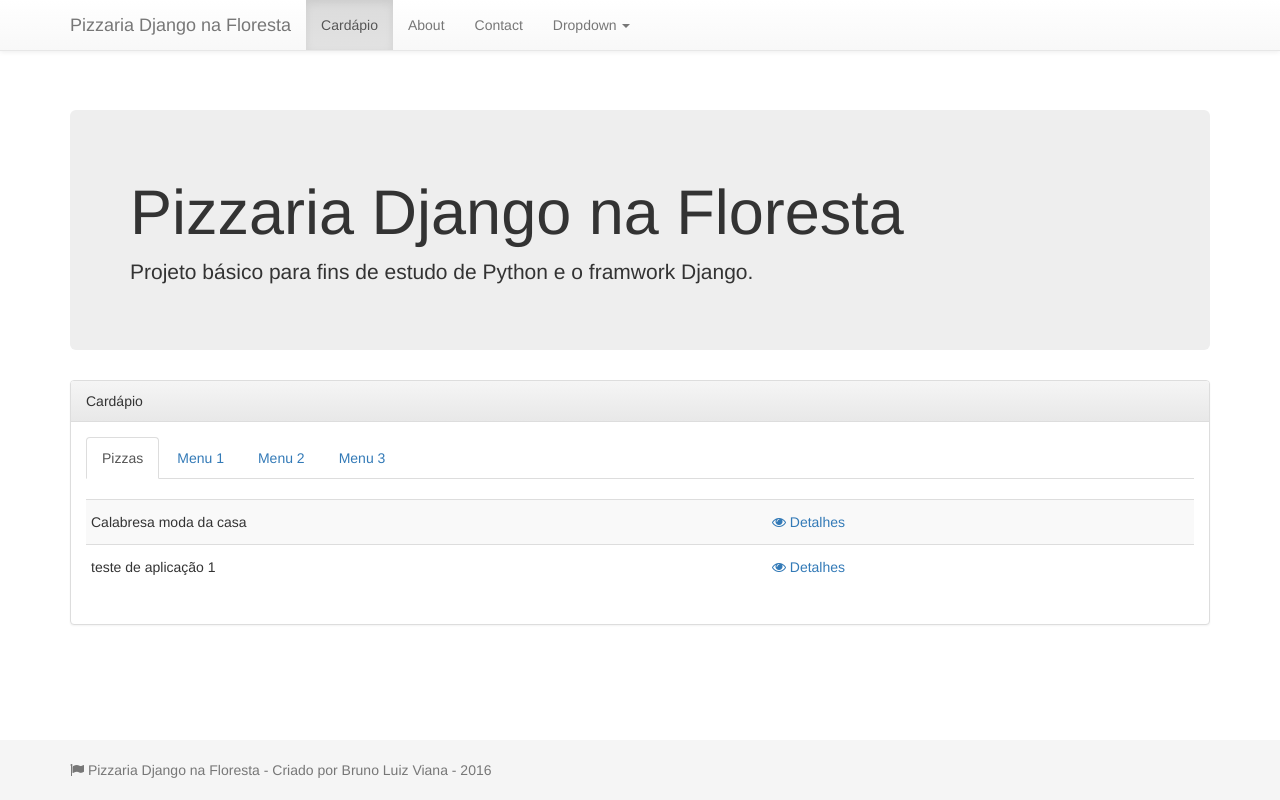
After one commit to BrunoLV/projeto_pizza_django, a Django app: page /cadastro_pizza/pizzas/cardapio/ in a window 1280 px wide. The commit adds this page. Run offline with Django 3.2, Linux system fonts and the light colour scheme; data comes from the database, SQL or seed files in the repository; both versions use the stored data as it was after the commit; some libraries are stand-ins or nearby versions.

Commit message:
Inclusão de novas telas

```diff
--- a/cadastro_pizza/models.py
+++ b/cadastro_pizza/models.py
@@ -24,7 +24,7 @@
         return reverse('pizzas:lista-pizzas')
 
     def __str__(self):
-        return self.nome
+        return self.sabor
 
     class Meta:
         db_table = 'pizzas'
--- /dev/null
+++ b/cadastro_pizza/static/styles/jumbotron.css
@@ -0,0 +1,5 @@
+/* Move down content because we have a fixed navbar that is 50px tall */
+body {
+  padding-top: 50px;
+  padding-bottom: 20px;
+}
--- a/cadastro_pizza/templates/base.html
+++ b/cadastro_pizza/templates/base.html
@@ -5,15 +5,16 @@
     <meta charset="utf-8">
     <meta http-equiv="X-UA-Compatible" content="IE=edge">
     <meta name="viewport" content="width=device-width, initial-scale=1">
+    <link rel="icon" href="{% static 'images/favicon.png' %}">
     <title>{% block title %} {% endblock %}</title>
     <link href="{% static "styles/bootstrap.min.css" %}" rel="stylesheet">
     <link href="{% static "styles/bootstrap-theme.min.css" %}" rel="stylesheet">
     <link href="{% static "styles/ie10-viewport-bug-workaround.css" %}" rel="stylesheet">
     <link href="{% static "styles/sticky-footer-navbar.css" %}" rel="stylesheet">
+    <link href="{% static "styles/jumbotron.css" %}" rel="stylesheet">
     <link href="{% static "styles/font-awesome.min.css" %}" rel="stylesheet">
 </head>
 <body>
-
     <!-- Fixed navbar -->
     <nav class="navbar navbar-default navbar-fixed-top">
         <div class="container">
@@ -24,11 +25,11 @@
                     <span class="icon-bar"></span>
                     <span class="icon-bar"></span>
                 </button>
-          <a class="navbar-brand" href="#">Project name</a>
+                <a class="navbar-brand" href="{% url 'pizzas:cardapio' %}">Pizzaria Django na Floresta</a>
             </div>
             <div id="navbar" class="collapse navbar-collapse">
                 <ul class="nav navbar-nav">
-            <li class="active"><a href="#">Home</a></li>
+                    <li class="active"><a href="{% url 'pizzas:cardapio' %}">Cardápio</a></li>
                     <li><a href="#about">About</a></li>
                     <li><a href="#contact">Contact</a></li>
                     <li class="dropdown">
@@ -47,7 +48,6 @@
             </div><!--/.nav-collapse -->
         </div>
     </nav>
-
     <div class="container">
         <div class="jumbotron">
             <h1>Pizzaria Django na Floresta</h1>
@@ -58,12 +58,14 @@
     </div>
     <footer class="footer">
         <div class="container">
-              <p class="text-muted">Pizzaria Django na Floresta - 2016.</p>
+            <p class="text-muted">
+                <i class="fa fa-flag" aria-hidden="true"></i>
+                Pizzaria Django na Floresta - Criado por Bruno Luiz Viana - 2016
+            </p>
         </div>
     </footer>
     <script type="text/javascript" src="{% static "js/jquery.min.js" %}"></script>
     <script type="text/javascript" src="{% static "js/bootstrap.min.js" %}"></script>
     <script type="text/javascript" src="{% static "js/ie-emulation-modes-warning.js" %}"></script>
 </body>
-
 </html>
--- /dev/null
+++ b/cadastro_pizza/templates/cadastro_pizza/cardapio.html
@@ -0,0 +1,53 @@
+{% extends "base.html" %}
+{% block title %} Listagem de Pizzas {% endblock %}
+{% block content %}
+<div class="panel panel-default">
+    <div class="panel-heading">
+        Cardápio
+    </div>
+    <div class="panel-body">
+
+        <ul class="nav nav-tabs">
+            <li class="active"><a data-toggle="tab" href="#pizzas_tab">Pizzas</a></li>
+            <li><a data-toggle="tab" href="#esfihas_tab">Menu 1</a></li>
+            <li><a data-toggle="tab" href="#lanches_tab">Menu 2</a></li>
+            <li><a data-toggle="tab" href="#bebidas_tab">Menu 3</a></li>
+        </ul>
+
+        <div class="tab-content">
+            <div id="pizzas_tab" class="tab-pane fade in active">
+                <br/>
+                <div class="table-responsive">
+                <table class="table table-striped table-condensed">
+                    <tbody>
+                        {% for pizza in pizzas %}
+                            <tr>
+                                <td style="vertical-align: middle">{{ pizza }}</td>
+                                <td>
+                                    <a class="btn btn-link">
+                                        <i class="fa fa-eye" aria-hidden="true"></i>
+                                        Detalhes
+                                    </a>
+                                </td>
+                            </tr>
+                        {% endfor %}
+                    </tbody>
+                </table>
+                </div>
+            </div>
+            <div id="esfihas_tab" class="tab-pane fade">
+                <br/>
+                <p>Ut enim ad minim veniam, quis nostrud exercitation ullamco laboris nisi ut aliquip ex ea commodo consequat.</p>
+            </div>
+            <div id="lanches_tab" class="tab-pane fade">
+                <br/>
+                <p>Sed ut perspiciatis unde omnis iste natus error sit voluptatem accusantium doloremque laudantium, totam rem aperiam.</p>
+            </div>
+            <div id="bebidas_tab" class="tab-pane fade">
+                <br/>
+                <p>Eaque ipsa quae ab illo inventore veritatis et quasi architecto beatae vitae dicta sunt explicabo.</p>
+            </div>
+        </div>
+    </div>
+</div>
+{% endblock %}
--- a/cadastro_pizza/templates/cadastro_pizza/lista-pizza.html
+++ b/cadastro_pizza/templates/cadastro_pizza/lista-pizza.html
@@ -1,9 +1,6 @@
 {% extends "base.html" %}
-
 {% block title %} Listagem de Pizzas {% endblock %}
-
 {% block content %}
-
 <div class="panel panel-primary">
     <div class="panel-heading">
         Pizza - Listagem
@@ -14,6 +11,7 @@
             Novo
         </a>
         <br/><br/>
+        <div class="table-responsive">
         <table class="table table-condensed table-striped table-hover">
             <tr>
                 <th>Sabor</th>
@@ -49,5 +47,5 @@
         </table>
         </div>
     </div>
-
+</div>
 {% endblock %}
--- a/cadastro_pizza/templates/cadastro_pizza/pizza_confirm_delete.html
+++ b/cadastro_pizza/templates/cadastro_pizza/pizza_confirm_delete.html
@@ -1,9 +1,6 @@
 {% extends "base.html" %}
-
 {% block title %} Cadastro de Pizzas {% endblock %}
-
 {% block content %}
-
 <form method="post">
 	{% csrf_token %}
 	Você tem certeza que deseja excluir a pizza {{ object.sabor }}?
@@ -17,5 +14,4 @@
 		Não
 	</a>
 </form>
-
 {% endblock %}
--- a/cadastro_pizza/urls.py
+++ b/cadastro_pizza/urls.py
@@ -9,5 +9,6 @@
     url(r'^pizzas/(?P<pk>[0-9]+)/delete/$', PizzaDelete.as_view(), name="exclui-pizza"),
     url(r'^pizzas/listar$', views.lista_pizzas, name='lista-pizzas'),
     url(r'^pizzas/nova/$', views.nova_pizza, name='nova-pizza'),
+    url(r'^pizzas/cardapio/$', views.cardapio, name='cardapio'),
     url(r'^ingredientes/novo/$', views.novo_ingrediente, name='novo-ingrediente'),
 ]
--- a/cadastro_pizza/views.py
+++ b/cadastro_pizza/views.py
@@ -13,8 +13,18 @@
     return HttpResponse("Hello, world. You're at the cadastro-pizza index.")
 
 def lista_pizzas(request):
+    template_name = 'cadastro_pizza/lista-pizza.html'
     pizzas = Pizza.objects.all()
-    return render(request, 'cadastro_pizza/lista-pizza.html', {'pizzas' : pizzas})
+    context = {}
+    context['pizzas'] = pizzas
+    return render(request, template_name, context)
+
+def cardapio(request):
+    template_name = 'cadastro_pizza/cardapio.html'
+    pizzas = Pizza.objects.all()
+    context = {}
+    context['pizzas'] = pizzas
+    return render(request, template_name, context)
 
 def lista_ingredientes(request):
     pass
```
Also changed, not shown: cadastro_pizza/templates/cadastro_pizza/cadastro-ingrediente.html (+0 -11 lines), cadastro_pizza/templates/cadastro_pizza/cadastro-pizza.html (+0 -12 lines), cadastro_pizza/static/images/favicon.png (added), db.sqlite3. Lines whose indentation alone changed are shown as unchanged.
